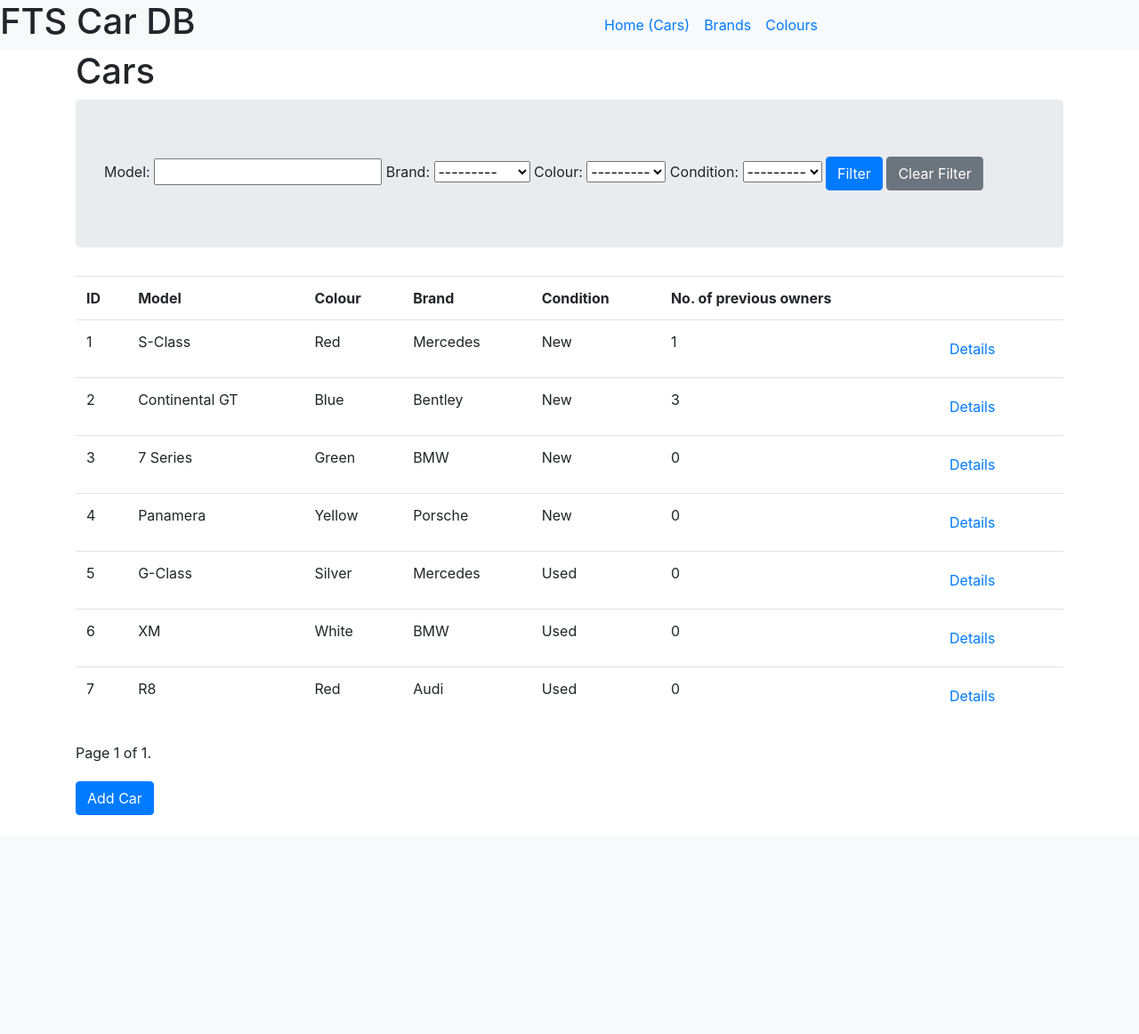
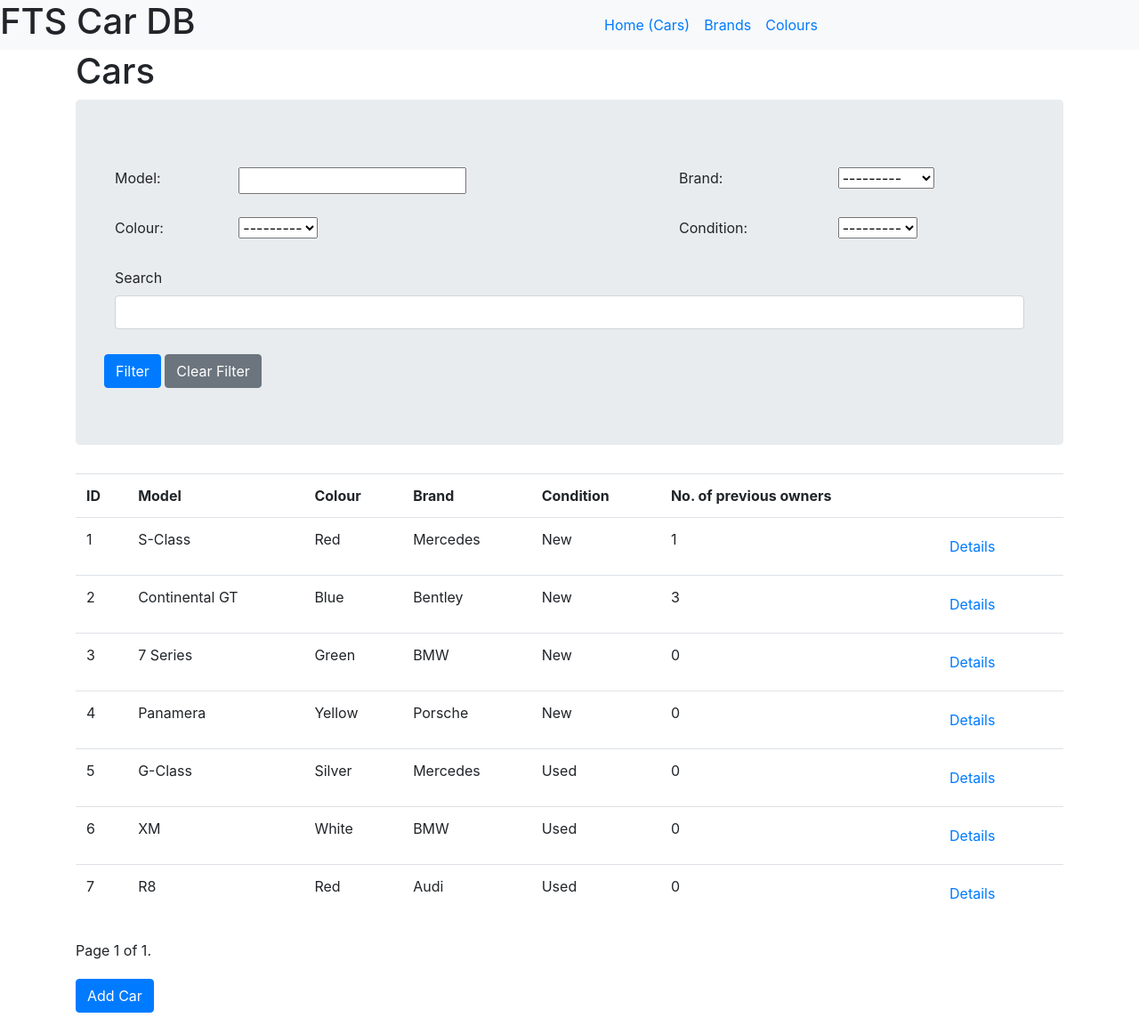
Before and after one commit to cyrilyoh/django-test, a Django app: page / in a window 1280 px wide. Shown: the whole page at 89% size. Before the commit the page ends 916 px from the top, so only its background shows below. Run offline with Django 4.2, Linux system fonts and the light colour scheme; data comes from the database, SQL or seed files in the repository.

Commit message:
Search in Cars list

```diff
--- a/fts/home/filters.py
+++ b/fts/home/filters.py
@@ -1,10 +1,21 @@
 # filters.py
 import django_filters
+from django.db.models import Q
 from .models import Car
 
 class CarFilter(django_filters.FilterSet):
     """ filter the Cars"""
 
+    search = django_filters.CharFilter(method='custom_search', label='Search')
+
     class Meta:
         model = Car
         fields = ['model', 'brand', 'colour', 'condition']
+
+    def custom_search(self, queryset, name, value):
+        return queryset.filter(
+            Q(model__icontains=value) |
+            Q(brand__name__icontains=value) |
+            Q(colour__name__icontains=value) |
+            Q(condition__icontains=value)
+        )
--- a/fts/home/templates/home.html
+++ b/fts/home/templates/home.html
@@ -14,8 +14,28 @@
     {% endif %}
     <h1>Cars</h1>
     <div class="jumbotron">
+        <!-- car_list.html -->
     <form method="get">
-        {{ filter.form }}
+        <table class="table table-borderless">
+            <tr>
+                <td><label>Model:</label></td>
+                <td>{{ filter.form.model }}</td>
+                <td><label>Brand:</label></td>
+                <td>{{ filter.form.brand }}</td>
+            </tr>
+            <tr>
+                <td><label>Colour:</label></td>
+                <td>{{ filter.form.colour }}</td>
+                <td><label>Condition:</label></td>
+                <td>{{ filter.form.condition }}</td>
+            </tr>
+            <tr>
+                <td colspan="4">
+                    <label for="id_search">Search</label>
+                    <input type="text" name="search" id="id_search" class="form-control" value="{{ request.GET.search }}">
+                </td>
+            </tr>
+        </table>
         <button type="submit" class="btn btn-primary">Filter</button>
         <a href="{% url 'homepage' %}" class="btn btn-secondary">Clear Filter</a>
     </form>
```
